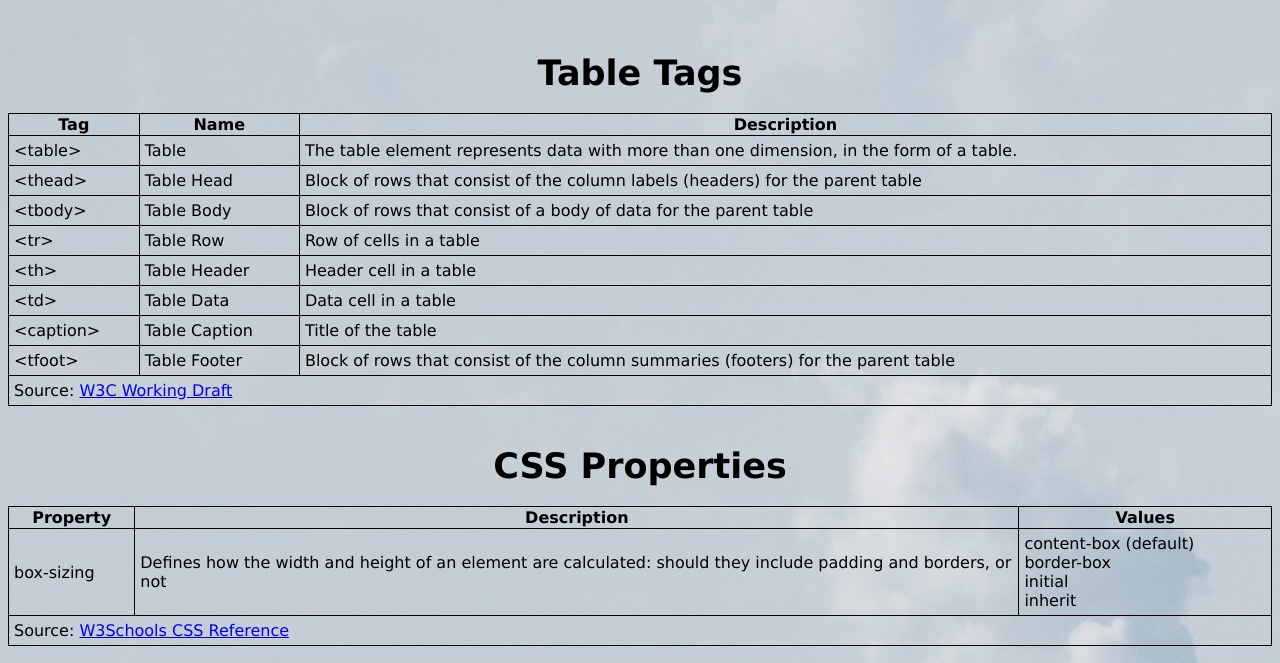
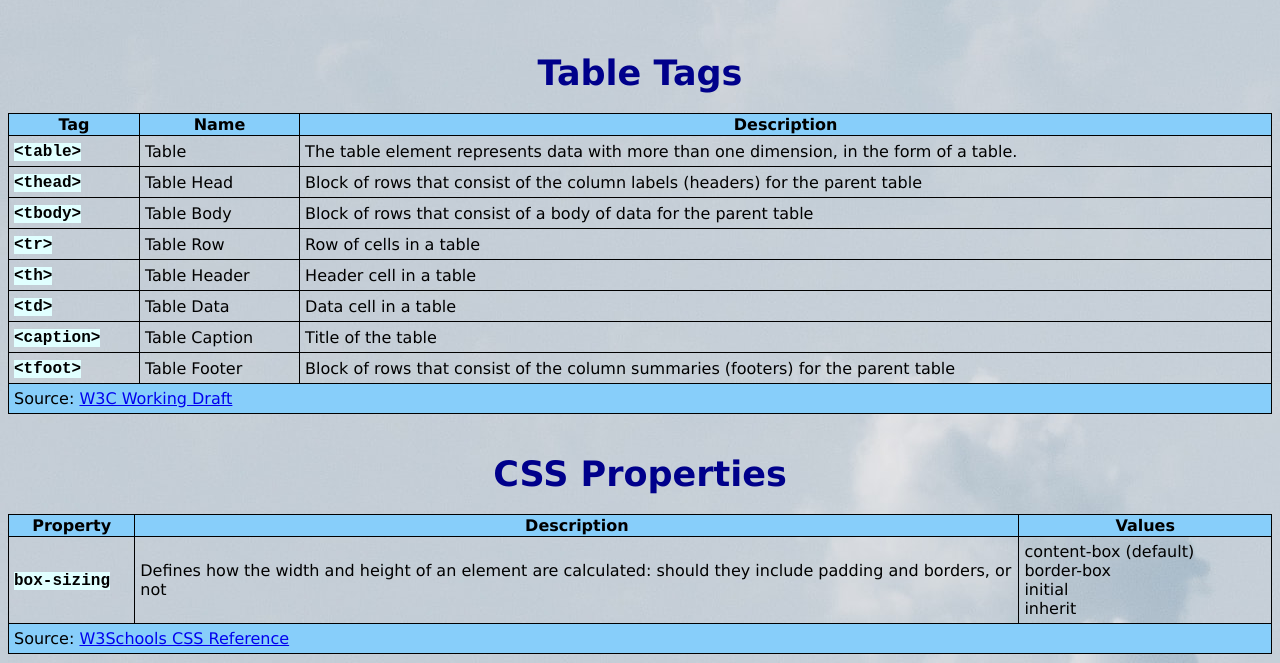
Before and after one commit to rickmays/cheatsheet, a plain HTML site: page index.html in a window 1280 px wide. Shown: the part 137-800 px from the top of the page. Drawn offline with Linux system fonts and the light colour scheme.

Commit message:
add colors to tables

```diff
--- a/index.html
+++ b/index.html
@@ -8,7 +8,7 @@
     <link rel="stylesheet" href="resources/styles/styles.css">
 </head>
 <body>
-    <h1 id="banner-text">HTML Cheatsheet</h1>
+    <h1 id="banner-text">Cheatsheet</h1>
     <section>
         <table>
             <caption>Table Tags</caption>
@@ -21,49 +21,49 @@
             </thead>
             <tbody>
                 <tr>
-                    <td>&lt;table&gt;</td>
+                    <td><code>&lt;table&gt;</code></td>
                     <td>Table</td>
                     <td>The table element represents data with more than one dimension, in the form of a table.</td>
                 </tr>
                 <tr>
-                    <td>&lt;thead&gt;</td>
+                    <td><code>&lt;thead&gt;</code></td>
                     <td>Table Head</td>
                     <td>Block of rows that consist of the column labels (headers) for the parent table</td>
                 </tr>
                 <tr>
-                    <td>&lt;tbody&gt;</td>
+                    <td><code>&lt;tbody&gt;</code></td>
                     <td>Table Body</td>
                     <td>Block of rows that consist of a body of data for the parent table</td>
                 </tr>
                 <tr>
-                    <td>&lt;tr&gt;</td>
+                    <td><code>&lt;tr&gt;</code></td>
                     <td>Table Row</td>
                     <td>Row of cells in a table</td>
                 </tr>
                 <tr>
-                    <td>&lt;th&gt;</td>
+                    <td><code>&lt;th&gt;</code></td>
                     <td>Table Header</td>
                     <td>Header cell in a table</td>
                 </tr>
                 <tr>
-                    <td>&lt;td&gt;</td>
+                    <td><code>&lt;td&gt;</code></td>
                     <td>Table Data</td>
                     <td>Data cell in a table</td>
                 </tr>
                 <tr>
-                    <td>&lt;caption&gt;</td>
+                    <td><code>&lt;caption&gt;</code></td>
                     <td>Table Caption</td>
                     <td>Title of the table</td>
                 </tr>
                 <tr>
-                    <td>&lt;tfoot&gt;</td>
+                    <td><code>&lt;tfoot&gt;</code></code></td>
                     <td>Table Footer</td>
                     <td>Block of rows that consist of the column summaries (footers) for the parent table</td>
                 </tr>
             </tbody>
             <tfoot>
                 <tr>
-                    <td colspan="3">Source: <a href="https://www.w3.org/TR/2011/WD-html5-20110405/index.html#elements-1">W3C Working Draft</a></td>
+                    <td colspan="3" class="footer">Source: <a href="https://www.w3.org/TR/2011/WD-html5-20110405/index.html#elements-1">W3C Working Draft</a></td>
                 </tr>
             </tfoot>
         </table>
@@ -80,14 +80,14 @@
             </thead>
             <tbody>
                 <tr>
-                    <td>box-sizing</td>
+                    <td><code>box-sizing</code></td>
                     <td>Defines how the width and height of an element are calculated: should they include padding and borders, or not</td>
                     <td>content-box (default)<br>border-box<br>initial<br>inherit</td>
                 </tr>
             </tbody>
             <tfoot>
                 <tr>
-                    <td colspan="3">Source: <a href="https://www.w3schools.com/cssref/">W3Schools CSS Reference</a></td>
+                    <td colspan="3" class="footer">Source: <a href="https://www.w3schools.com/cssref/">W3Schools CSS Reference</a></td>
                 </tr>
             </tfoot>
         </table>
--- a/resources/styles/styles.css
+++ b/resources/styles/styles.css
@@ -21,6 +21,7 @@ caption {
     font-size: 35px;
     font-weight: bold;
     text-align: center;
+    color:darkblue;
 }
 
 table {
@@ -32,8 +33,18 @@ table, th, td {
     border-collapse: collapse;
 }
 
+th {
+    background-color: lightskyblue;
+}
+
 td {
     padding: 5px;
+}
+
+code  {
+    font-family: 'Courier New', Courier, monospace;
+    font-weight: bolder;
+    background-color: lightcyan;
 }
 
 tfoot td {
@@ -52,6 +63,10 @@ tfoot td {
     width: 20%;
 }
 
+.footer {
+    background-color: lightskyblue;
+}
+
 #css-properties-caption {
     margin-top: 40px;
 }
```
